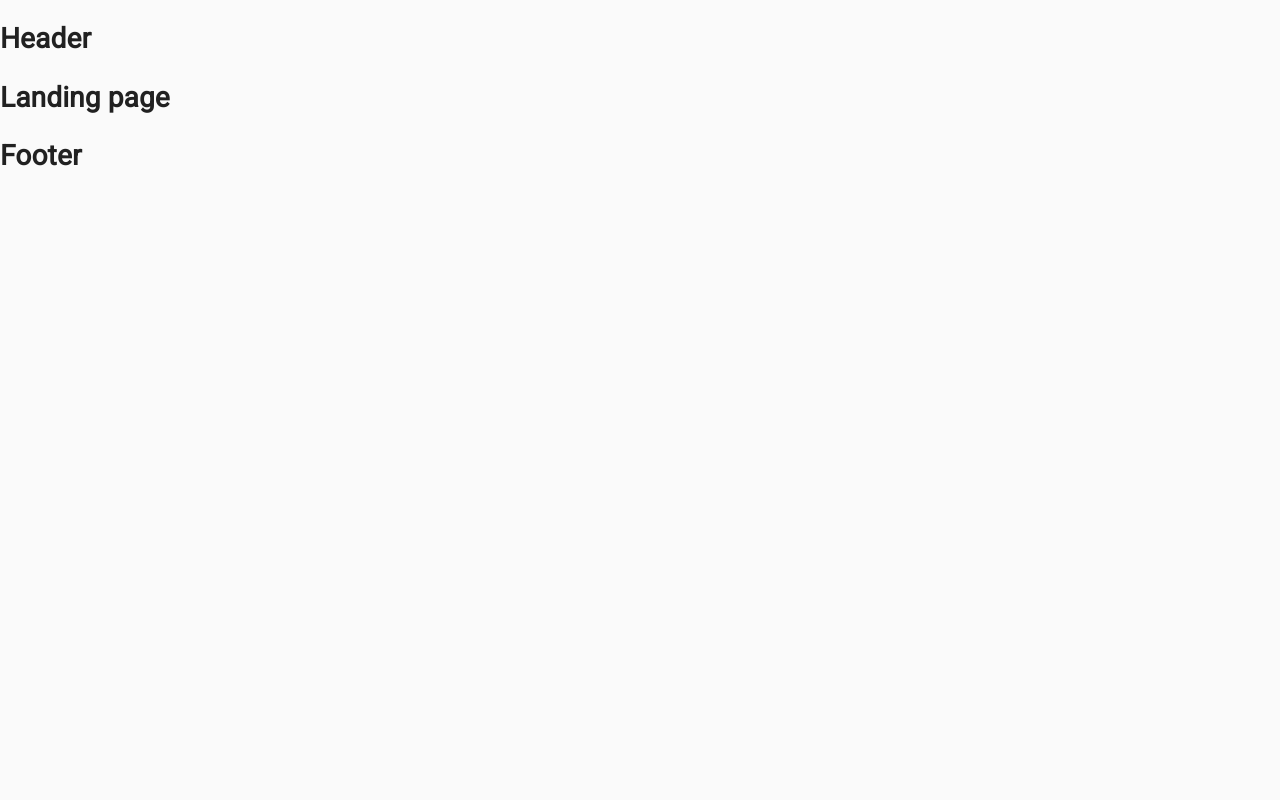
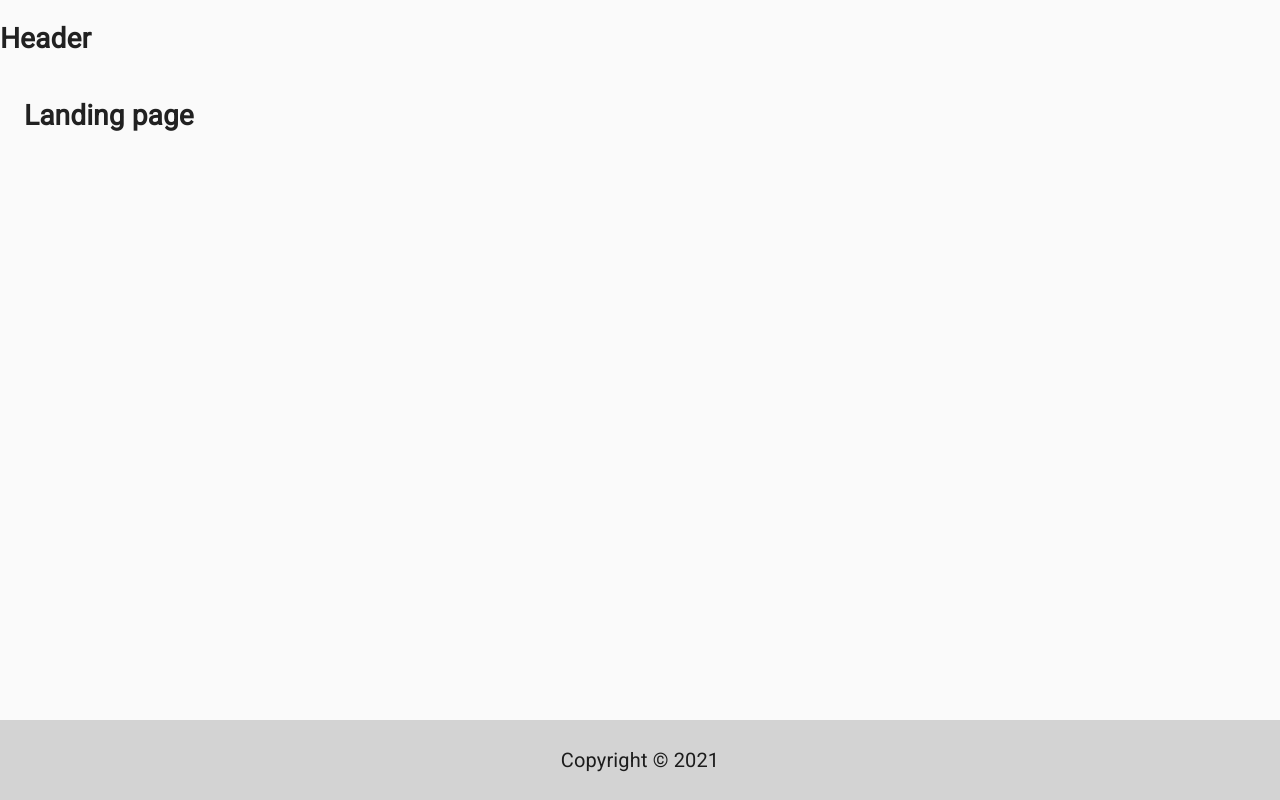
Before and after one commit to DeividasKakta/movie-review-app, a React (Create React App) app in the folder movie-review-ui/: page / in a window 1280 px wide. Built offline with nearby package versions, Linux system fonts and the light colour scheme.

Commit message:
Update footer so it sticks to the bottom

```diff
--- a/movie-review-ui/src/App.js
+++ b/movie-review-ui/src/App.js
@@ -2,16 +2,29 @@ import Header from "./components/Header/Header";
 import Content from "./components/Content/Content";
 import Footer from "./components/Footer/Footer";
 import {BrowserRouter as Router} from "react-router-dom";
+import {Container, makeStyles} from "@material-ui/core";
+
+const useStyles = makeStyles((theme) => ({
+    root: {
+        display: 'flex',
+        flexDirection: 'column',
+        minHeight: '100vh',
+    }
+}));
 
 function App() {
+    const classes = useStyles();
+
     return (
-        <>
-            <Router>
+        <Router>
+            <div className={classes.root}>
                 <Header/>
-                <Content/>
+                <Container maxWidth="lg">
+                    <Content/>
+                </Container>
                 <Footer/>
-            </Router>
-        </>
+            </div>
+        </Router>
     );
 }
 
--- a/movie-review-ui/src/components/Footer/Footer.js
+++ b/movie-review-ui/src/components/Footer/Footer.js
@@ -1,9 +1,23 @@
+import {makeStyles, Typography} from "@material-ui/core";
+
+const useStyles = makeStyles((theme) => ({
+    footer: {
+        marginTop: 'auto',
+        padding: theme.spacing(3),
+        backgroundColor: "lightgray"
+    },
+}));
 
 const Footer = () => {
+    const classes = useStyles()
 
     return (
         <>
-            <h1>Footer</h1>
+            <footer className={classes.footer}>
+                <Typography variant="h6" align="center">
+                    {'Copyright © 2021'}
+                </Typography>
+            </footer>
         </>
     )
 }
```
